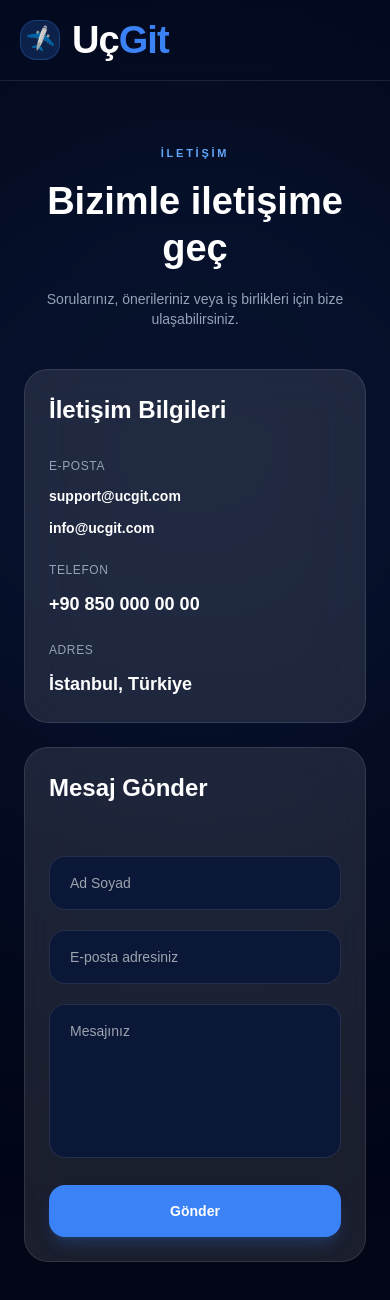
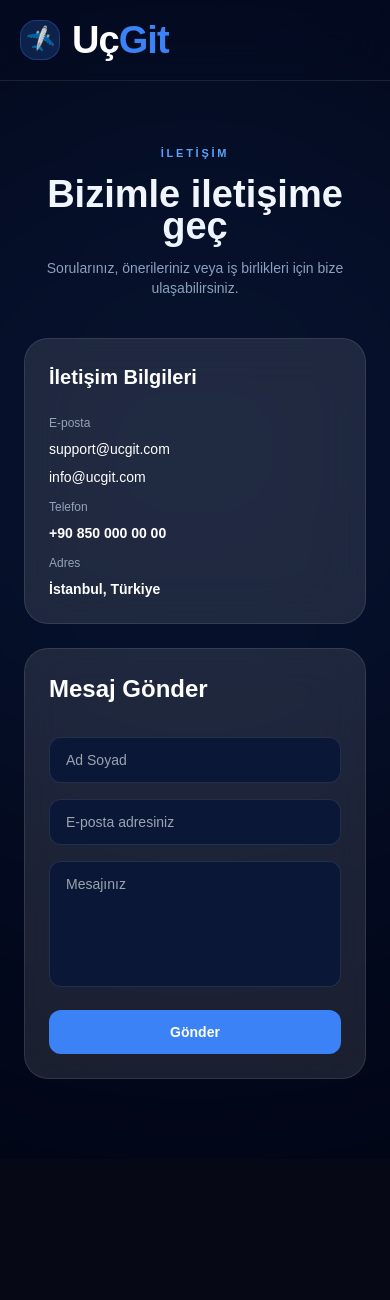
Before and after one commit to melihizzet/flight-platform, a Next.js app: page /contact in a window 390 px wide. Shown: the top 1300 px of the page. After the commit the page ends 1159 px from the top, so only its background shows below. Built offline with nearby package versions, Linux system fonts and the light colour scheme.

Commit message:
upgrade neww

```diff
--- a/app/contact/page.tsx
+++ b/app/contact/page.tsx
@@ -1,18 +1,27 @@
 export default function ContactPage() {
+
   return (
     <main className="min-h-screen bg-[#020617] text-white overflow-x-hidden relative">
 
+      {/* BG */}
       <div className="absolute top-0 left-1/2 -translate-x-1/2 w-[900px] h-[900px] bg-blue-500/10 blur-[160px] rounded-full"></div>
 
+      {/* HEADER */}
       <header className="relative z-20 border-b border-white/10 backdrop-blur-xl">
+
         <div className="max-w-7xl mx-auto px-6 h-20 flex items-center">
 
-          <a href="/" className="flex items-center gap-3">
+          <a
+            href="/"
+            className="flex items-center gap-3"
+          >
 
             <div className="w-10 h-10 rounded-2xl bg-blue-500/20 flex items-center justify-center border border-blue-500/30">
+
               <span className="text-blue-400 text-xl rotate-[-25deg]">
                 ✈️
               </span>
+
             </div>
 
             <h1 className="text-2xl font-black tracking-tight">
@@ -22,54 +31,58 @@ export default function ContactPage() {
           </a>
 
         </div>
+
       </header>
 
-      <section className="max-w-5xl mx-auto px-6 pt-16 pb-10 text-center relative z-10">
+      {/* HERO */}
+      <section className="max-w-5xl mx-auto px-6 pt-16 pb-10 text-center">
 
         <p className="text-blue-400 font-semibold text-[11px] tracking-[0.25em] uppercase">
-          İLETİŞİM
+          İletişim
         </p>
 
-        <h1 className="text-3xl md:text-5xl font-black mt-4 leading-tight">
+        <h1 className="text-2xl md:text-4xl font-black mt-4">
           Bizimle iletişime geç
         </h1>
 
-        <p className="text-slate-400 text-sm md:text-base mt-4 max-w-2xl mx-auto">
+        <p className="text-slate-400 text-sm mt-4 max-w-xl mx-auto">
           Sorularınız, önerileriniz veya iş birlikleri için bize ulaşabilirsiniz.
         </p>
 
       </section>
 
-      <section className="max-w-5xl mx-auto px-6 pb-24 relative z-10">
+      {/* CONTENT */}
+      <section className="max-w-5xl mx-auto px-6 pb-20">
 
-        <div className="grid md:grid-cols-2 gap-6 items-start">
+        <div className="grid md:grid-cols-2 gap-6">
 
-          <div className="bg-white/10 border border-white/10 rounded-3xl p-6 md:p-8 backdrop-blur-xl h-fit">
+          {/* LEFT */}
+          <div className="bg-white/10 border border-white/10 rounded-3xl p-6 md:p-8 backdrop-blur-xl">
 
-            <h2 className="text-2xl font-black mb-8">
+            <h2 className="text-xl md:text-2xl font-black mb-6">
               İletişim Bilgileri
             </h2>
 
-            <div className="space-y-6">
+            <div className="space-y-3">
 
               <div>
 
-                <p className="text-slate-400 text-xs uppercase tracking-wider mb-3">
+                <p className="text-slate-400 text-xs">
                   E-posta
                 </p>
 
-                <div className="flex flex-col gap-3 text-sm">
+                <div className="flex flex-col gap-2 mt-2 text-sm">
 
                   <a
                     href="mailto:support@ucgit.com"
-                    className="hover:text-blue-400 transition font-semibold"
+                    className="hover:text-blue-400 transition"
                   >
                     support@ucgit.com
                   </a>
 
                   <a
                     href="mailto:info@ucgit.com"
-                    className="hover:text-blue-400 transition font-semibold"
+                    className="hover:text-blue-400 transition"
                   >
                     info@ucgit.com
                   </a>
@@ -80,11 +93,11 @@ export default function ContactPage() {
 
               <div>
 
-                <p className="text-slate-400 text-xs uppercase tracking-wider mb-3">
+                <p className="text-slate-400 text-xs">
                   Telefon
                 </p>
 
-                <h3 className="text-lg font-bold">
+                <h3 className="text-sm font-bold mt-2">
                   +90 850 000 00 00
                 </h3>
 
@@ -92,11 +105,11 @@ export default function ContactPage() {
 
               <div>
 
-                <p className="text-slate-400 text-xs uppercase tracking-wider mb-3">
+                <p className="text-slate-400 text-xs">
                   Adres
                 </p>
 
-                <h3 className="text-lg font-bold">
+                <h3 className="text-sm font-bold mt-2">
                   İstanbul, Türkiye
                 </h3>
 
@@ -106,42 +119,25 @@ export default function ContactPage() {
 
           </div>
 
-          <div className="bg-white/10 border border-white/10 rounded-3xl p-6 md:p-8 backdrop-blur-xl h-fit">
+          {/* RIGHT */}
+          <div className="bg-white/10 border border-white/10 rounded-3xl p-6 backdrop-blur-xl">
 
             <h2 className="text-2xl md:text-3xl font-black mb-8">
               Mesaj Gönder
             </h2>
 
             <form
-              action="https://formsubmit.co/melihizzetzorluoglu@gmail.com"
+              action="https://formsubmit.co/support@ucgit.com"
               method="POST"
-              className="space-y-5"
+              className="space-y-4"
             >
-
-              <input
-                type="hidden"
-                name="_captcha"
-                value="false"
-              />
-
-              <input
-                type="hidden"
-                name="_subject"
-                value="UcGit Yeni Mesaj"
-              />
-
-              <input
-                type="hidden"
-                name="_template"
-                value="table"
-              />
 
               <input
                 type="text"
                 name="name"
                 placeholder="Ad Soyad"
                 required
-                className="w-full bg-[#0b1736] border border-white/10 rounded-2xl px-5 py-4 outline-none focus:border-blue-400 transition text-sm"
+                className="w-full bg-[#0b1736] border border-white/10 rounded-xl px-4 py-3 outline-none focus:border-blue-400 transition text-sm"
               />
 
               <input
@@ -149,20 +145,20 @@ export default function ContactPage() {
                 name="email"
                 placeholder="E-posta adresiniz"
                 required
-                className="w-full bg-[#0b1736] border border-white/10 rounded-2xl px-5 py-4 outline-none focus:border-blue-400 transition text-sm"
+                className="w-full bg-[#0b1736] border border-white/10 rounded-xl px-4 py-3 outline-none focus:border-blue-400 transition text-sm"
               />
 
               <textarea
                 name="message"
                 placeholder="Mesajınız"
-                rows={6}
+                rows={5}
                 required
-                className="w-full bg-[#0b1736] border border-white/10 rounded-2xl px-5 py-4 outline-none resize-none focus:border-blue-400 transition text-sm"
+                className="w-full bg-[#0b1736] border border-white/10 rounded-xl px-4 py-3 outline-none resize-none focus:border-blue-400 transition text-sm"
               />
 
               <button
                 type="submit"
-                className="w-full bg-blue-500 hover:bg-blue-600 transition-all duration-300 py-4 rounded-2xl font-bold text-sm shadow-lg shadow-blue-500/20"
+                className="w-full bg-blue-500 hover:bg-blue-600 transition py-3 rounded-xl font-semibold text-sm"
               >
                 Gönder
               </button>
```
